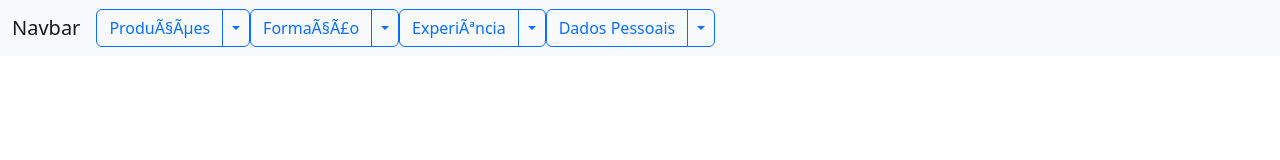
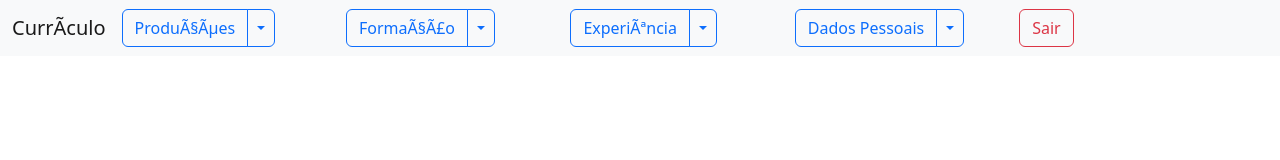
Before and after one commit to bhartolomeu/curriculo, a plain HTML site: page home.html in a window 1280 px wide. Drawn offline with nearby package versions, Linux system fonts and the light colour scheme.

Commit message:
Add files via upload

```diff
--- a/home.html
+++ b/home.html
@@ -11,13 +11,13 @@
 
 <nav class="navbar navbar-expand-lg bg-light">
   <div class="container-fluid">
-    <a class="navbar-brand" href="#">Navbar</a>
+    <a class="navbar-brand" href="./home.html">Currículo</a>
     <button class="navbar-toggler" type="button" data-bs-toggle="collapse" data-bs-target="#navbarNav" aria-controls="navbarNav" aria-expanded="false" aria-label="Toggle navigation">
       <span class="navbar-toggler-icon"></span>
     </button>
     <div class="collapse navbar-collapse" id="navbarNav">
       <ul class="navbar-nav">
-	    <li class="nav-item">
+	    <li class="nav-item  col-4">
 		  <!-- Example split danger button -->
           <div class="btn-group">
             <button type="button" class="btn btn-outline-primary">Produções</button>
@@ -32,7 +32,7 @@
            </div>
           <!--<a class="nav-link" href="#">Pricing</a>-->
         </li>
-        <li class="nav-item">
+        <li class="nav-item  col-4">
           <!-- Example split danger button -->
           <div class="btn-group">
             <button type="button" class="btn btn-outline-primary">Formação</button>
@@ -46,7 +46,7 @@
             </ul>
            </div>
         </li>
-        <li class="nav-item">
+        <li class="nav-item  col-4">
 		  <!-- Example split danger button -->
           <div class="btn-group">
             <button type="button" class="btn btn-outline-primary">Experiência</button>
@@ -61,7 +61,7 @@
            </div>
           <!--<a class="nav-link" href="#">Pricing</a>-->
         </li>
-		<li class="nav-item">
+		<li class="nav-item  col-4">
 		  <!-- Example split danger button -->
           <div class="btn-group">
             <button type="button" class="btn btn-outline-primary">Dados Pessoais</button>
@@ -73,8 +73,11 @@
               <li><a class="dropdown-item" href="#">Alterar</a></li>
               <li><a class="dropdown-item" href="#">Deletar</a></li>
             </ul>
-           </div>
-          <!--<a class="nav-link" href="#">Pricing</a>-->
+          </div>
+        </li>
+		<li class="nav-item align-self-end">
+		  <!-- Example split danger button -->
+          <button type="button" class="btn btn-outline-danger">Sair</button>
         </li>
       </ul>
     </div>
```
